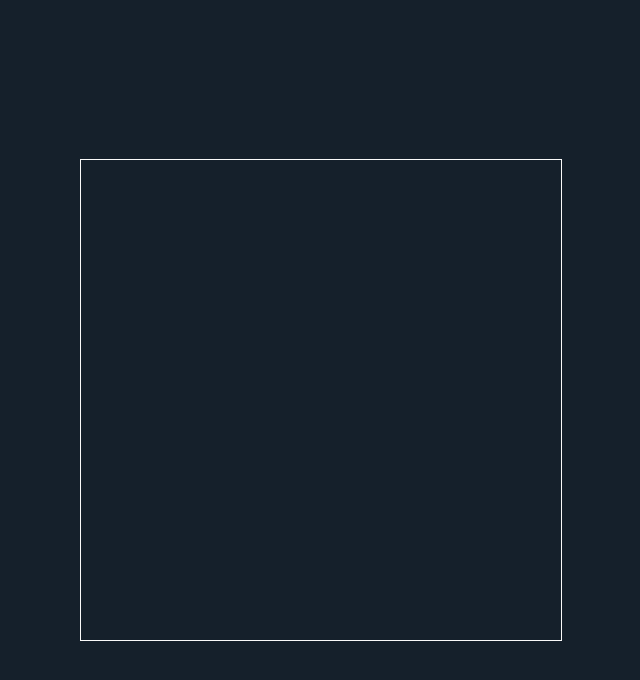
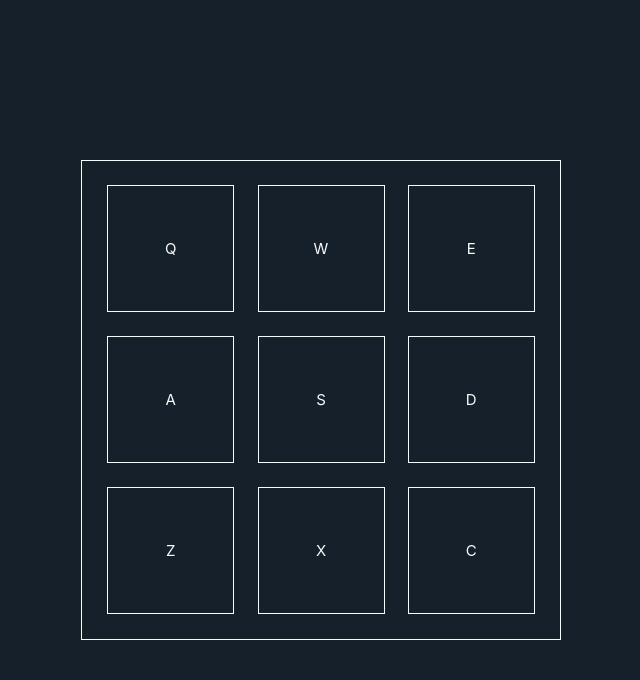
Before and after one commit to ruairidhflint/FCC-drumkit, a React (Create React App) app: page / in a window 1280 px wide. Shown: the top 680 px of the page, without its empty margins (319-959 px from the left). Built offline with nearby package versions, Linux system fonts and the light colour scheme.

Commit message:
Finish basic styling

```diff
--- a/src/Components/DrumContainer.js
+++ b/src/Components/DrumContainer.js
@@ -1,13 +1,27 @@
 import React from 'react';
 
+import DrumPad from './DrumPad';
+
 function DrumContainer() {
-    return (
-        <div id="drum-machine">
-            <div className='row'></div>
-            <div className='row'></div>
-            <div className='row'></div>
-        </div>
-    )
+  return (
+    <div id="drum-machine">
+      <div className="row">
+        <DrumPad letter="Q" />
+        <DrumPad letter="W" />
+        <DrumPad letter="E" />
+      </div>
+      <div className="row">
+        <DrumPad letter="A" />
+        <DrumPad letter="S" />
+        <DrumPad letter="D" />
+      </div>
+      <div className="row">
+        <DrumPad letter="Z" />
+        <DrumPad letter="X" />
+        <DrumPad letter="C" />
+      </div>
+    </div>
+  );
 }
 
 export default DrumContainer;
--- a/src/Components/DrumPad.js
+++ b/src/Components/DrumPad.js
@@ -1,7 +1,11 @@
 import React from 'react';
 
-function DrumPad() {
-  return <div id="drum-machine">{/* Drums to be inserted here  */}</div>;
+function DrumPad(props) {
+  return (
+    <div class="drum-pad" id={props.letter}>
+      {props.letter}
+    </div>
+  );
 }
 
 export default DrumPad;
--- a/src/Styles/_appStyles.scss
+++ b/src/Styles/_appStyles.scss
@@ -10,9 +10,33 @@
   width: 480px;
   height: 480px;
   border: 1px solid $text;
+  box-sizing: border-box;
+  padding: 12px 2px;
+  font-family: -apple-system, BlinkMacSystemFont, 'Segoe UI', Roboto, Oxygen,
+    Ubuntu, Cantarell, 'Open Sans', 'Helvetica Neue', sans-serif;
+
+  .row {
+    width: 100%;
+    height: 33.3%;
+    display: flex;
+    justify-content: space-evenly;
+    align-items: center;
+  }
 }
 
 .drum-pad {
-    width: 30%;
-    height: 30%;
+  width: 125px;
+  height: 125px;
+  border: 1px solid $text;
+  transition: opacity 0.2s ease-in-out;
+  cursor: pointer;
+  display: flex;
+  justify-content: center;
+  align-items: center;
+  font-size: 1.5rem;
+
+  &:hover {
+    opacity: 0.6;
+    transition: opacity 0.2s ease-in-out;
+  }
 }
```
